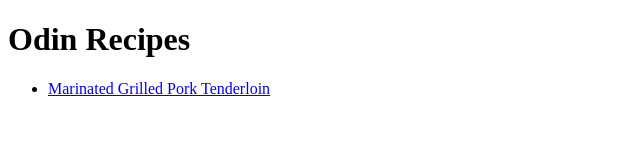
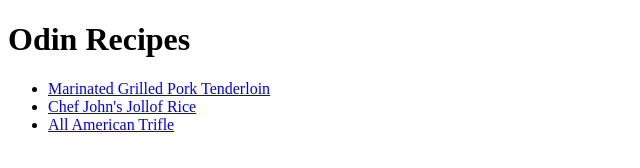
Before and after one commit to basil-onyayo/odin-recipes, a plain HTML site: page index.html in a window 1280 px wide. Shown: the whole page, without its empty margins (0-640 px from the left). Drawn offline with Linux system fonts and the light colour scheme.

Commit message:
Add navigation links to recipe pages

```diff
--- a/index.html
+++ b/index.html
@@ -8,6 +8,8 @@
         <h1>Odin Recipes</h1>
         <ul>
             <li><a href="./recipes/marinated-grilled-pork-tenderloin.html">Marinated Grilled Pork Tenderloin</a></li>
+            <li><a href="./recipes/chef-john-jollof-rice.html">Chef John's Jollof Rice</a></li>
+            <li><a href="./recipes/all-american-trifle.html">All American Trifle</a></li>
         </ul>
     </body>
 </html>
```
